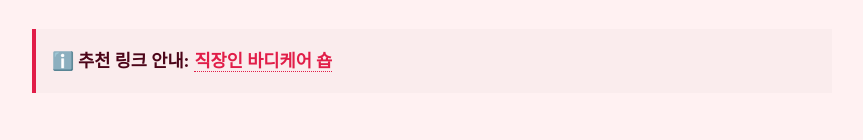
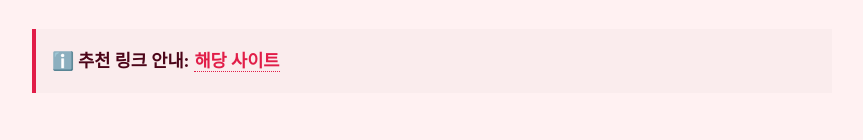
Before and after one commit to tidalhss-star/bp-t3b04-bh-kb-real, a plain HTML site: page posts/gemini-coverage-20260705-067.html in a window 1280 px wide. Shown: the part 496-636 px from the top of the page, without its empty margins (208-1071 px from the left). Drawn offline with Linux system fonts and the light colour scheme.

Commit message:
deploy: garbage-free snapshot 2026-07-27T00:31:18.989Z

```diff
--- a/posts/gemini-coverage-20260705-067.html
+++ b/posts/gemini-coverage-20260705-067.html
@@ -32,7 +32,7 @@
         <p>바쁜 일상 속에서 점심시간이나 퇴근 후 1시간의 휴식으로 활력을 공급해 주는 에스테틱 숍들의 퀄리티 정보입니다. 개인 전용 프라이빗 룸과 개별 샤워실 시설을 완비하여 타인과의 접촉 없이 조용히 케어를 받을 수 있습니다. 을지로 마사지 추천 숍을 통해 지친 신체 밸런스를 복원하고 피로를 말끔하게 털어내 보십시오.</p>
         <p>첫 방문 시 부작용 없이 안전하고 깊은 이완 효과를 누리려면 미리 내 몸의 통증 부위(허리, 목 등)를 테라피스트와 충분히 조율한 뒤 압 세기를 정밀하게 조절해야 합니다. 테라피스트의 꼼꼼한 맞춤형 진단을 받으시며 쌓인 업무 스트레스를 완벽하게 날려 보내십시오.</p>
         <p style="margin-top: 2rem; padding: 1rem; border-left: 4px solid #e11d48; background: rgba(0,0,0,0.02);">
-          <strong>ℹ️ 추천 링크 안내:</strong> <a class="anchor-link" href="https://euljiro-body-care.mapo-room-guide.xyz/" data-bpaas-link-target="t1-campaign-mqw1w2qy-5klg">직장인 바디케어 숍</a>
+          <strong>ℹ️ 추천 링크 안내:</strong> <a class="anchor-link" href="https://editor.nonhyeonnight.xyz/posts/guide-005-172ydt2.html" data-bpaas-link-target="t1-campaign-mqw1w2qy-5klg">해당 사이트</a>
         </p>
       </article>
     </main>
```
